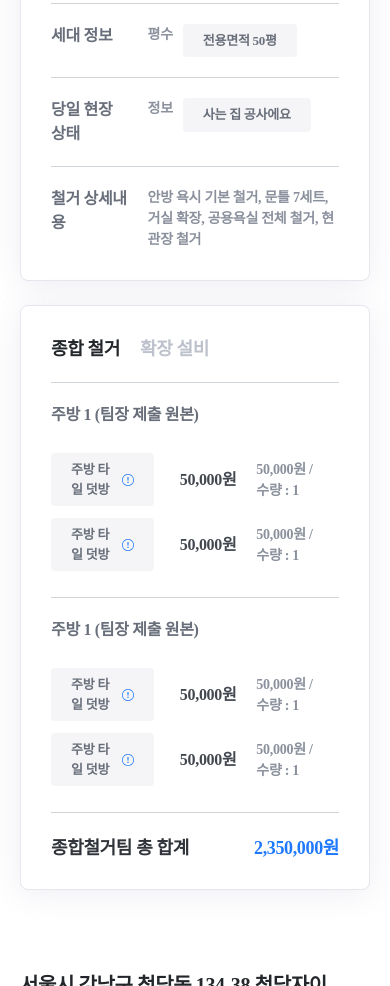
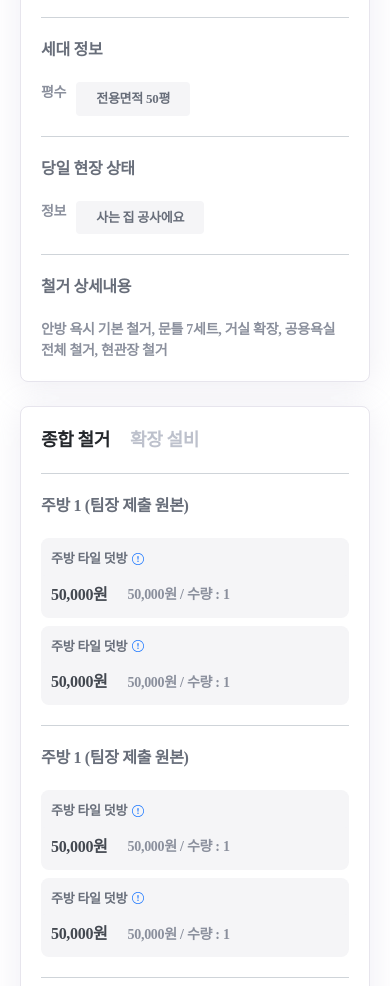
Before and after one commit to nnunun08/standardCleanHome, a plain HTML site: page constructDetail.html in a window 390 px wide. Shown: the part 1014-2000 px from the top of the page. Drawn offline with nearby package versions, Linux system fonts and the light colour scheme; a web font is replaced by a local one.

Commit message:
loading update

```diff
--- a/css/style.scss
+++ b/css/style.scss
@@ -2312,7 +2312,12 @@ footer {
 			line-height: 150%; /* 21px */
 			letter-spacing: -0.28px;
 		}
-
+	}
+	@media screen and (max-width:425px) {
+		padding: 20px;
+		.infoSection {
+			flex-direction: column;
+		}
 	}
 }
 
@@ -2517,6 +2522,8 @@ footer {
 			width: 100%;
 		}
 		.footerWrap {
+			gap: 10px;
+			flex-wrap: wrap;
 			margin-top: 20px;
 			display: flex;
 			justify-content: space-between;
@@ -2722,8 +2729,36 @@ footer {
 					&.append {
 						.statusBadge {background: var(--blueTone-blue6, #70A8F7);}
 					}
+
+
+					@media screen and (max-width:768px) {
+						padding-right: 0;
+						gap: 0;
+						background-color: var(--bgNormal, #F5F5F7);
+						padding: 4px 0;
+						border-radius: 8px;
+						& + .item {
+							margin-top: 8px;
+						}
+						.name {
+							flex-basis: 100%;
+							padding: 7px 10px;
+							margin: 0;
+						}
+						.note,
+						.price {
+							flex: 0 0 auto;
+							width: auto;
+							padding: 7px 10px;
+						}
+					}
 				}
 			}
+		}
+	}
+	@media screen and (max-width:425px) {
+		.tray {
+			padding: 20px;
 		}
 	}
 }
```
Also changed, not shown: css/style.css, 1 other file.
